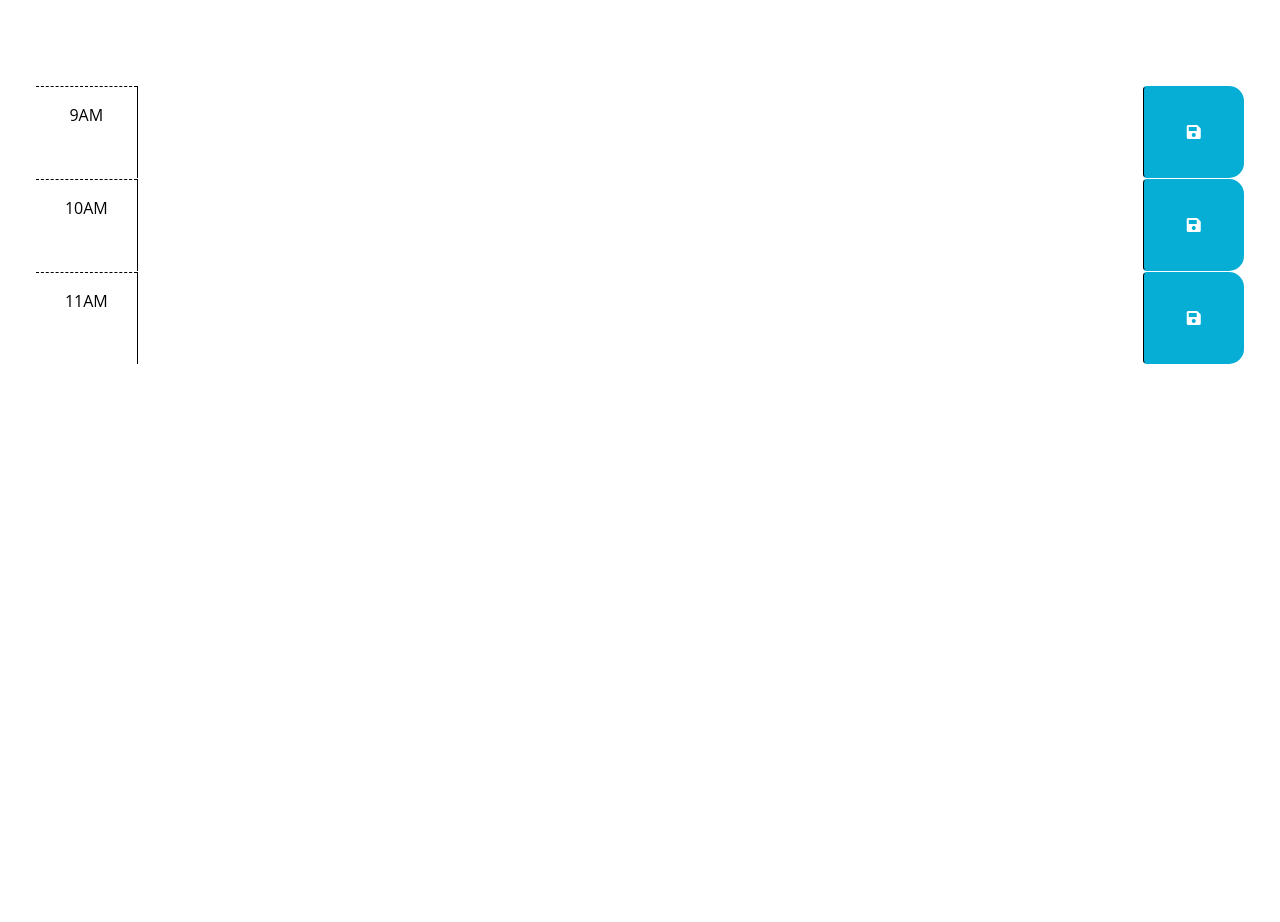
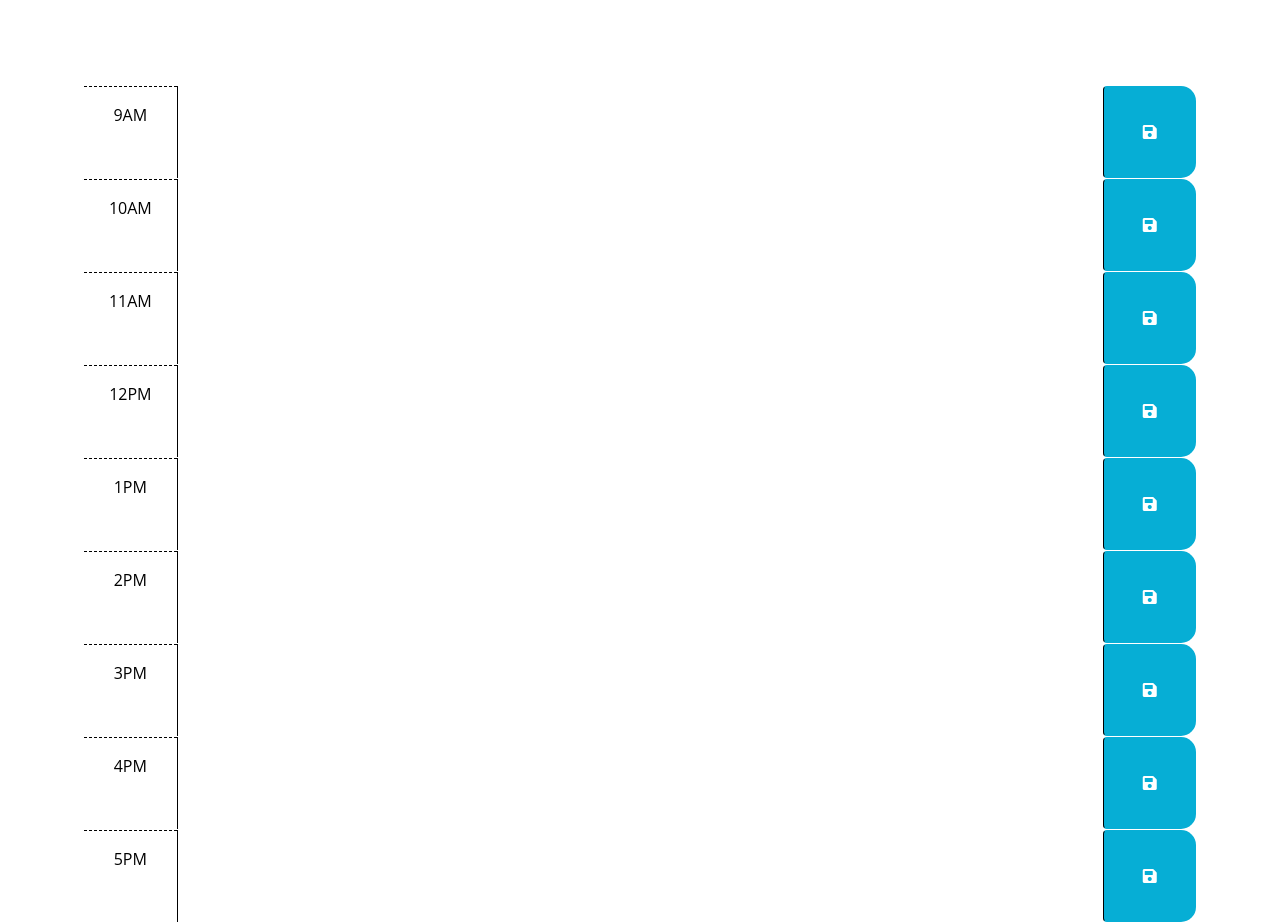
Before and after one commit to fairleyv/Scheduler, a plain HTML site: page index.html in a window 1280 px wide. Shown: the part 166-1088 px from the top of the page. Before the commit the page ends 800 px from the top, so only its background shows below. Drawn offline with nearby package versions, Linux system fonts and the light colour scheme.

Commit message:
added timeblocks for 9am - 5pm

```diff
--- a/index.html
+++ b/index.html
@@ -41,28 +41,74 @@
         code is implemented.
         -->
 
-      <!-- Example of a past time block. The "past" class adds a gray background color. -->
+        <div class="container-fluid px-5">
           <div id="hour-9" class="row time-block">
             <div class="col-2 col-md-1 hour text-center py-3">9AM</div>
-        <textarea class="col-8 col-md-10 description" rows="3"> </textarea>
+            <textarea class="col-8 col-md-10 description" rows="3"></textarea>
             <button class="btn saveBtn col-2 col-md-1" aria-label="save">
               <i class="fas fa-save" aria-hidden="true"></i>
             </button>
           </div>
 
-      <!-- Example of a present time block. The "present" class adds a red background color. -->
           <div id="hour-10" class="row time-block">
             <div class="col-2 col-md-1 hour text-center py-3">10AM</div>
-        <textarea class="col-8 col-md-10 description" rows="3"> </textarea>
+            <textarea class="col-8 col-md-10 description" rows="3"></textarea>
             <button class="btn saveBtn col-2 col-md-1" aria-label="save">
               <i class="fas fa-save" aria-hidden="true"></i>
             </button>
           </div>
 
-      <!-- Example of a future time block. The "future" class adds a green background color. -->
           <div id="hour-11" class="row time-block">
             <div class="col-2 col-md-1 hour text-center py-3">11AM</div>
-        <textarea class="col-8 col-md-10 description" rows="3"> </textarea>
+            <textarea class="col-8 col-md-10 description" rows="3"></textarea>
+            <button class="btn saveBtn col-2 col-md-1" aria-label="save">
+              <i class="fas fa-save" aria-hidden="true"></i>
+            </button>
+          </div>
+
+          <div id="hour-12" class="row time-block">
+            <div class="col-2 col-md-1 hour text-center py-3">12PM</div>
+            <textarea class="col-8 col-md-10 description" rows="3"></textarea>
+            <button class="btn saveBtn col-2 col-md-1" aria-label="save">
+              <i class="fas fa-save" aria-hidden="true"></i>
+            </button>
+          </div>
+
+          <div id="hour-13" class="row time-block">
+            <div class="col-2 col-md-1 hour text-center py-3">1PM</div>
+            <textarea class="col-8 col-md-10 description" rows="3"></textarea>
+            <button class="btn saveBtn col-2 col-md-1" aria-label="save">
+              <i class="fas fa-save" aria-hidden="true"></i>
+            </button>
+          </div>
+
+          <div id="hour-14" class="row time-block">
+            <div class="col-2 col-md-1 hour text-center py-3">2PM</div>
+            <textarea class="col-8 col-md-10 description" rows="3"></textarea>
+            <button class="btn saveBtn col-2 col-md-1" aria-label="save">
+              <i class="fas fa-save" aria-hidden="true"></i>
+            </button>
+          </div>
+
+          <div id="hour-15" class="row time-block">
+            <div class="col-2 col-md-1 hour text-center py-3">3PM</div>
+            <textarea class="col-8 col-md-10 description" rows="3"></textarea>
+            <button class="btn saveBtn col-2 col-md-1" aria-label="save">
+              <i class="fas fa-save" aria-hidden="true"></i>
+            </button>
+          </div>
+
+          <div id="hour-16" class="row time-block">
+            <div class="col-2 col-md-1 hour text-center py-3">4PM</div>
+            <textarea class="col-8 col-md-10 description" rows="3"></textarea>
+            <button class="btn saveBtn col-2 col-md-1" aria-label="save">
+              <i class="fas fa-save" aria-hidden="true"></i>
+            </button>
+          </div>
+
+          <div id="hour-17" class="row time-block">
+            <div class="col-2 col-md-1 hour text-center py-3">5PM</div>
+            <textarea class="col-8 col-md-10 description" rows="3"></textarea>
             <button class="btn saveBtn col-2 col-md-1" aria-label="save">
               <i class="fas fa-save" aria-hidden="true"></i>
             </button>
```
Lines whose indentation alone changed are shown as unchanged.
